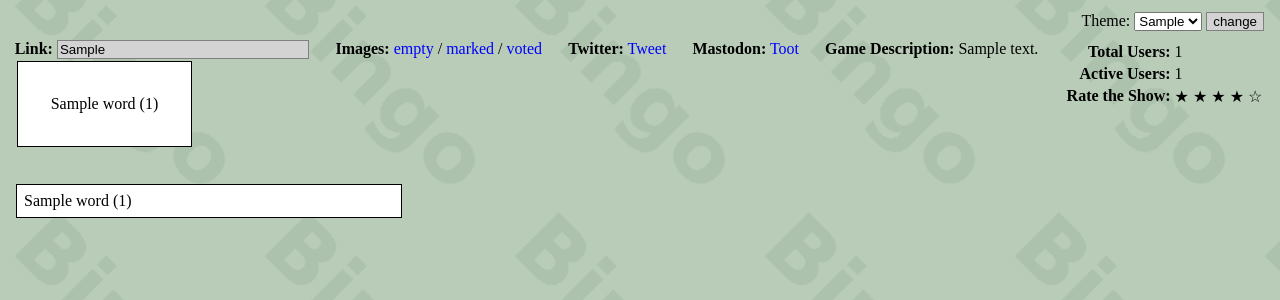
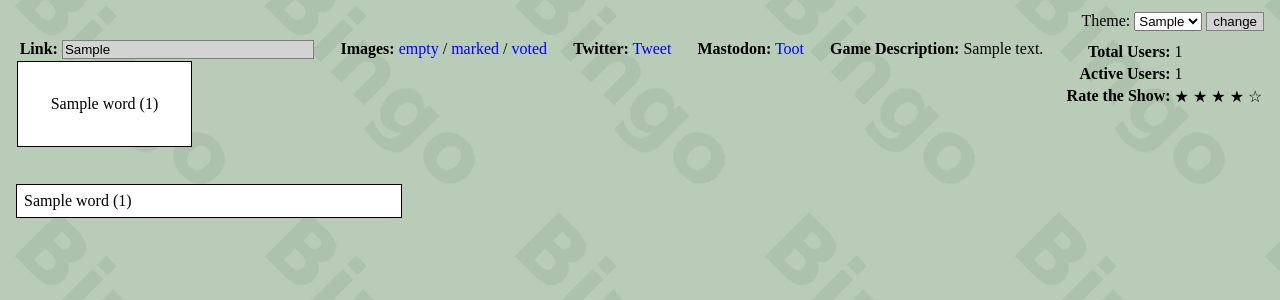
Before and after one commit to allo-/django-bingo, a Django app: template bingo/templates/bingo/bingo.html in a window 1280 px wide. Shown: the part 52-352 px from the top of the page. Run offline with Django 3.2, Linux system fonts and the light colour scheme; the template is opened without the code that fills it: most values are stand-ins (such as "Sample title", 1, 10 or a date in 2020); some libraries are stand-ins or nearby versions.

Commit message:
style fixes

```diff
--- a/bingo/templates/bingo/bingo.html
+++ b/bingo/templates/bingo/bingo.html
@@ -55,7 +55,7 @@ var middleword = "{{ middle_field.word.word|lower }}";
 {% block headline %}{% trans "Board" %} #{{ board.board_id }}{% endblock %}
 
 {% block content %}
-<span>
+<span style="margin-left: 5px">
 <b>Link:</b>
 <input type="text" value="{{ absolute_uri }}" style="width: 35ex" onclick="this.select()" />
 </span>
@@ -165,7 +165,7 @@ var middleword = "{{ middle_field.word.word|lower }}";
     {% endif %}
     {% endfor %}
 </table>
-<div id="titletext">&nbsp;</div>
+<div id="titletext" style="margin-left: 5px">&nbsp;</div>
 
 {% include "bingo/fields.html" %}
 {% endblock %}
--- a/bingo/templates/bingo/board_list.html
+++ b/bingo/templates/bingo/board_list.html
@@ -20,7 +20,7 @@
                     <img class="thumbnail" src="{% url 'bingo-thumbnail' board_id=board.board_id voted=True %}" alt="[Thumbnail: {% trans 'Board' %} #{{ board.board_id }}]" title="{{ board.created }}" />
                     <br />
                     {% trans 'Board' %} #{{ board.board_id }} ({{ board.get_middle_field.word.word }})
-                </a>
+                </a><br />
                 {% if board == my_board %}{% trans '(your board)' %}{% endif %}
             </div>
         </li>
```
